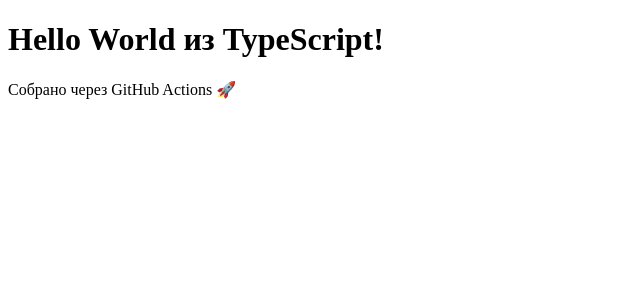
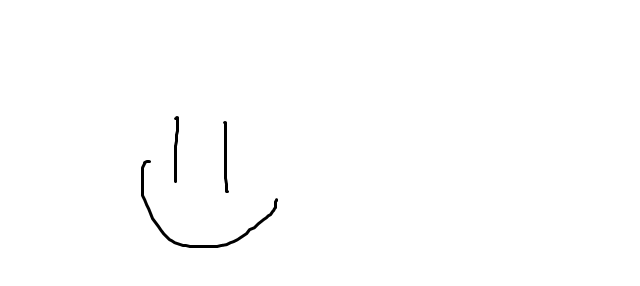
Before and after one commit to yetanotheraccount124/adventure, a website built with Vite: page index.html in a window 1280 px wide. Shown: the whole page, without its empty margins (0-640 px from the left). Built offline with nearby package versions, Linux system fonts and the light colour scheme.

Commit message:
feat: basic structure

```diff
--- a/index.html
+++ b/index.html
@@ -3,7 +3,7 @@
 <head>
     <meta charset="UTF-8">
     <meta name="viewport" content="width=device-width, initial-scale=1.0">
-    <title>Hello APK</title>
+    <title>Adventure</title>
 </head>
 <body>
     <div id="app"></div>
--- /dev/null
+++ b/src/Global.ts
@@ -0,0 +1,9 @@
+import type { Core } from "./core/Core.js";
+import type { Game } from "./game/Game.js";
+import type { Scene } from "./scene/Scene.js";
+
+export class Global {
+    public static core: Core;
+    public static scene: Scene;
+    public static game: Game;
+}
--- /dev/null
+++ b/src/core/Core.ts
@@ -0,0 +1,56 @@
+import type { TickListener } from "./TickListener.js";
+
+export class Core {
+    private listeners: TickListener[];
+    private shutdown: boolean = false;
+    private lastTime: number = 0;
+
+    constructor() {
+        this.listeners = [];
+    }
+
+    public addListener(listener: TickListener): void {
+        this.listeners.push(listener);
+    }
+
+    public stop(): void {
+        this.shutdown = true;
+    }
+
+    public init(): void {
+        for (let i = 0; i < this.listeners.length; i++) {
+            this.listeners[i]?.init();
+        }
+    }
+
+    public dispose(): void {
+        for (let i = 0; i < this.listeners.length; i++) {
+            this.listeners[i]?.dispose();
+        }
+    }
+
+    public run(): void {
+        this.shutdown = false;
+        this.lastTime = performance.now();
+        this.init();
+        requestAnimationFrame(this.tick.bind(this));
+    }
+
+    private tick(currentTime: number): void {
+        if (this.shutdown) {
+            this.dispose();
+            return;
+        }
+
+        const deltaTime = (currentTime - this.lastTime) / 1000;
+        this.lastTime = currentTime;
+
+        const cappedDeltaTime = Math.min(deltaTime, 0.1);
+
+        for (let i = 0; i < this.listeners.length; i++) {
+            this.listeners[i]?.invoke(cappedDeltaTime);
+        }
+
+        requestAnimationFrame(this.tick.bind(this));
+    }
+}
--- /dev/null
+++ b/src/core/TextureManager.ts
@@ -0,0 +1,30 @@
+export class TextureManager {
+    private static cache: Map<string, HTMLImageElement> = new Map();
+
+    public static getOrCreate(src: string, onLoaded?: () => void): HTMLImageElement {
+        if (this.cache.has(src)) {
+            const cachedImage = this.cache.get(src)!;
+            if (cachedImage.complete && onLoaded) {
+                onLoaded();
+            }
+            return cachedImage;
+        }
+
+        const img = new Image();
+        img.src = src;
+        img.onload = () => {
+            console.log(`[TextureManager] texture loaded: ${src}`);
+            if (onLoaded) onLoaded();
+        };
+        img.onerror = () => {
+            console.error(`[TextureManager] texture load error: ${src}`);
+        };
+
+        this.cache.set(src, img);
+        return img;
+    }
+
+    public static clear(): void {
+        this.cache.clear();
+    }
+}
--- /dev/null
+++ b/src/core/TickListener.ts
@@ -0,0 +1,6 @@
+export interface TickListener {
+    invoke(delta: number): void;
+
+    init(): void;
+    dispose(): void;
+}
--- /dev/null
+++ b/src/entity/Entity.ts
@@ -0,0 +1,47 @@
+import type { TickListener } from "../core/TickListener.js";
+import { TextureManager } from "../core/TextureManager.js";
+
+export class Entity {
+    public x: number;
+    public y: number;
+
+    public hidden: boolean;
+
+    public texture: HTMLImageElement;
+    public isLoaded: boolean = false;
+
+    constructor(textureSrc: string, x: number = 0, y: number = 0) {
+        this.x = x;
+        this.y = y;
+
+        this.hidden = true;
+
+        this.texture = TextureManager.getOrCreate(textureSrc, () => {
+            this.isLoaded = true;
+        });
+    }
+
+    public show(): void {
+        this.hidden = false;
+    }
+
+    public hide(): void {
+        this.hidden = true;
+    }
+
+    public update(delta: number): void {
+        if (!this.isLoaded) return;
+    }
+
+    public draw(ctx: CanvasRenderingContext2D): void {
+        if (this.isLoaded && !this.hidden) {
+            ctx.drawImage(this.texture, this.x, this.y);
+        }
+    }
+
+    public init(): void {}
+
+    public dispose(): void {
+        (this.texture as any) = null;
+    }
+}
--- /dev/null
+++ b/src/entity/StaticTexture.ts
@@ -0,0 +1,6 @@
+import { Entity } from "./Entity.js";
+
+// just for subtype
+export class StaticTexture extends Entity {
+
+}
--- /dev/null
+++ b/src/game/Game.ts
@@ -0,0 +1,16 @@
+import type { TickListener } from "../core/TickListener.js";
+import { StaticTexture } from "../entity/StaticTexture.js";
+import { Global } from "../Global.js";
+
+export class Game implements TickListener {
+    public invoke(delta: number): void {
+
+    }
+
+    public init(): void {
+        let texture = new StaticTexture("assets/test.png", 100, 100);
+        texture.show();
+        Global.scene.add(texture);
+    }
+    public dispose(): void {}
+}
--- a/src/index.ts
+++ b/src/index.ts
@@ -1,4 +1,17 @@
-const app = document.getElementById('app');
-if (app) {
-    app.innerHTML = `<h1>Hello World из TypeScript!</h1><p>Собрано через GitHub Actions 🚀</p>`;
-}
+import { Core } from "./core/Core.js";
+import { Game } from "./game/Game.js";
+import { Global } from "./Global.js";
+import { Scene } from "./scene/Scene.js";
+
+window.addEventListener('DOMContentLoaded', () => {
+    let core = new Core();
+    Global.core = core
+    Global.scene = new Scene();
+    Global.game = new Game();
+
+    core.addListener(Global.scene);
+    core.addListener(Global.game);
+
+    core.init();
+    core.run();
+})
--- /dev/null
+++ b/src/scene/Scene.ts
@@ -0,0 +1,101 @@
+import type { TickListener } from "../core/TickListener.js";
+import type { Entity } from "../entity/Entity.js";
+
+export class Scene implements TickListener {
+    private entities: Entity[];
+
+    private canvas: HTMLCanvasElement | null = null;
+    private ctx: CanvasRenderingContext2D | null = null;
+
+    constructor() {
+        this.entities = [];
+    }
+
+    public add(entity: Entity): void {
+        this.entities.push(entity);
+        if (this.canvas) {
+            entity.init();
+        }
+    }
+
+    public remove(entity: Entity): boolean {
+        const index = this.entities.indexOf(entity);
+        if (index !== -1) {
+            this.entities[index]?.dispose();
+            this.entities.splice(index, 1);
+            return true;
+        }
+        return false;
+    }
+
+    public init(): void {
+        const appContainer = document.getElementById('app');
+        if (!appContainer) {
+            console.error("no container with 'app' id");
+            return;
+        }
+
+        this.canvas = document.createElement('canvas');
+        this.ctx = this.canvas.getContext('2d');
+
+        if (!this.ctx) {
+            console.error("failed to fetch canvas");
+            return;
+        }
+
+        this.resizeCanvas();
+        window.addEventListener('resize', this.resizeCanvas.bind(this));
+
+        appContainer.appendChild(this.canvas);
+
+        for (let i = 0; i < this.entities.length; i++) {
+            this.entities[i]?.init();
+        }
+    }
+
+    public invoke(delta: number): void {
+        for (let i = this.entities.length - 1; i >= 0; i--) {
+            this.entities[i]?.update(delta);
+        }
+
+        this.redraw();
+    }
+
+    private redraw(): void {
+        if (!this.canvas || !this.ctx) return;
+
+        this.ctx.clearRect(0, 0, this.canvas.width, this.canvas.height);
+
+        for (let i = 0; i < this.entities.length; i++) {
+            this.entities[i]?.draw(this.ctx);
+        }
+    }
+
+    private resizeCanvas(): void {
+        if (!this.canvas) return;
+        this.canvas.width = window.innerWidth;
+        this.canvas.height = window.innerHeight;
+
+        this.canvas.style.position = 'fixed';
+        this.canvas.style.top = '0';
+        this.canvas.style.left = '0';
+        this.canvas.style.width = '100%';
+        this.canvas.style.height = '100%';
+    }
+
+    public dispose(): void {
+        window.removeEventListener('resize', this.resizeCanvas.bind(this));
+
+        for (let i = 0; i < this.entities.length; i++) {
+            this.entities[i]?.dispose();
+        }
+        this.entities = [];
+
+        if (this.canvas && this.canvas.parentNode) {
+            this.canvas.parentNode.removeChild(this.canvas);
+        }
+
+        this.canvas = null;
+        this.ctx = null;
+    }
+}
```
Also changed, not shown: assets/test.png (added).
